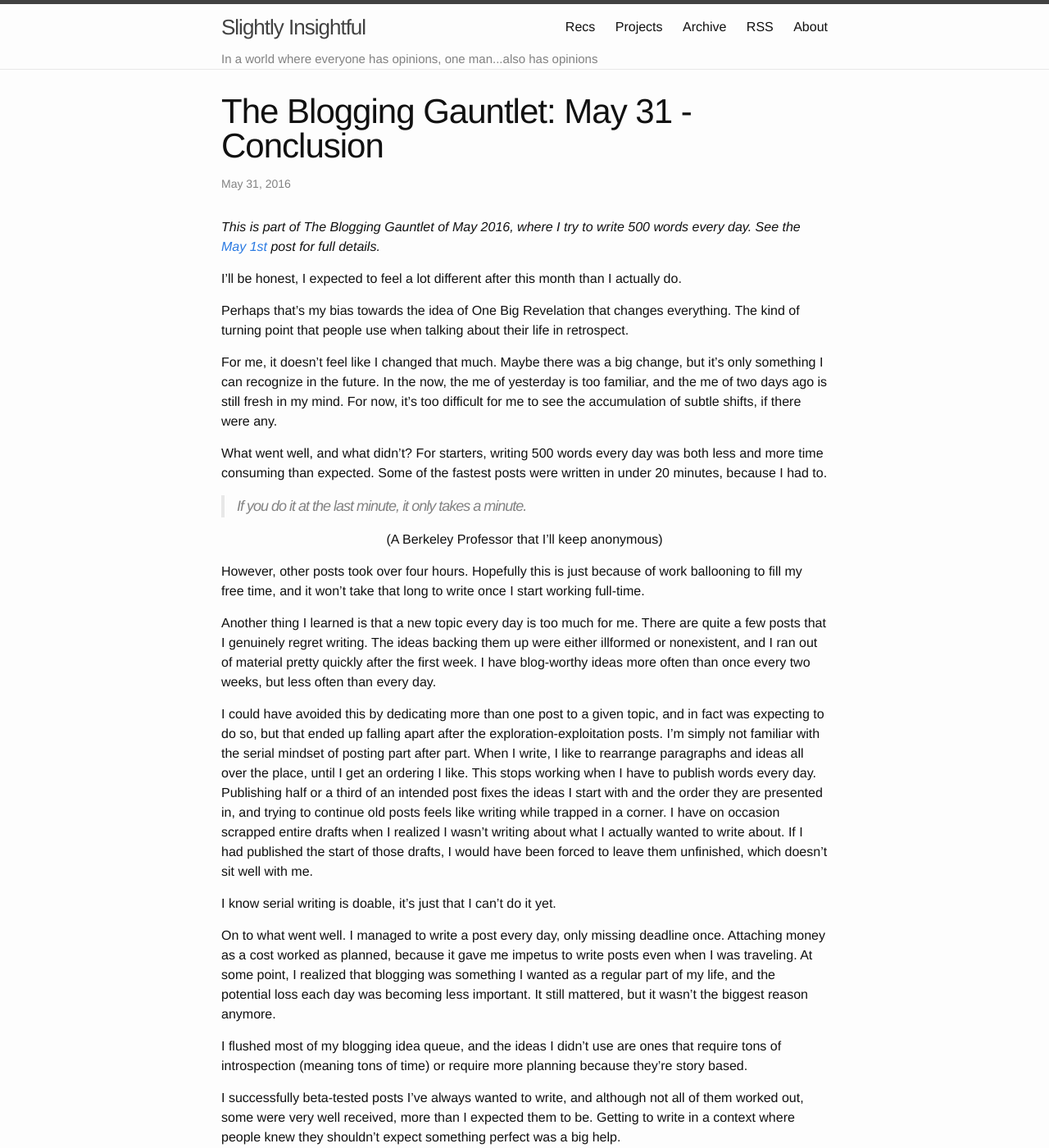
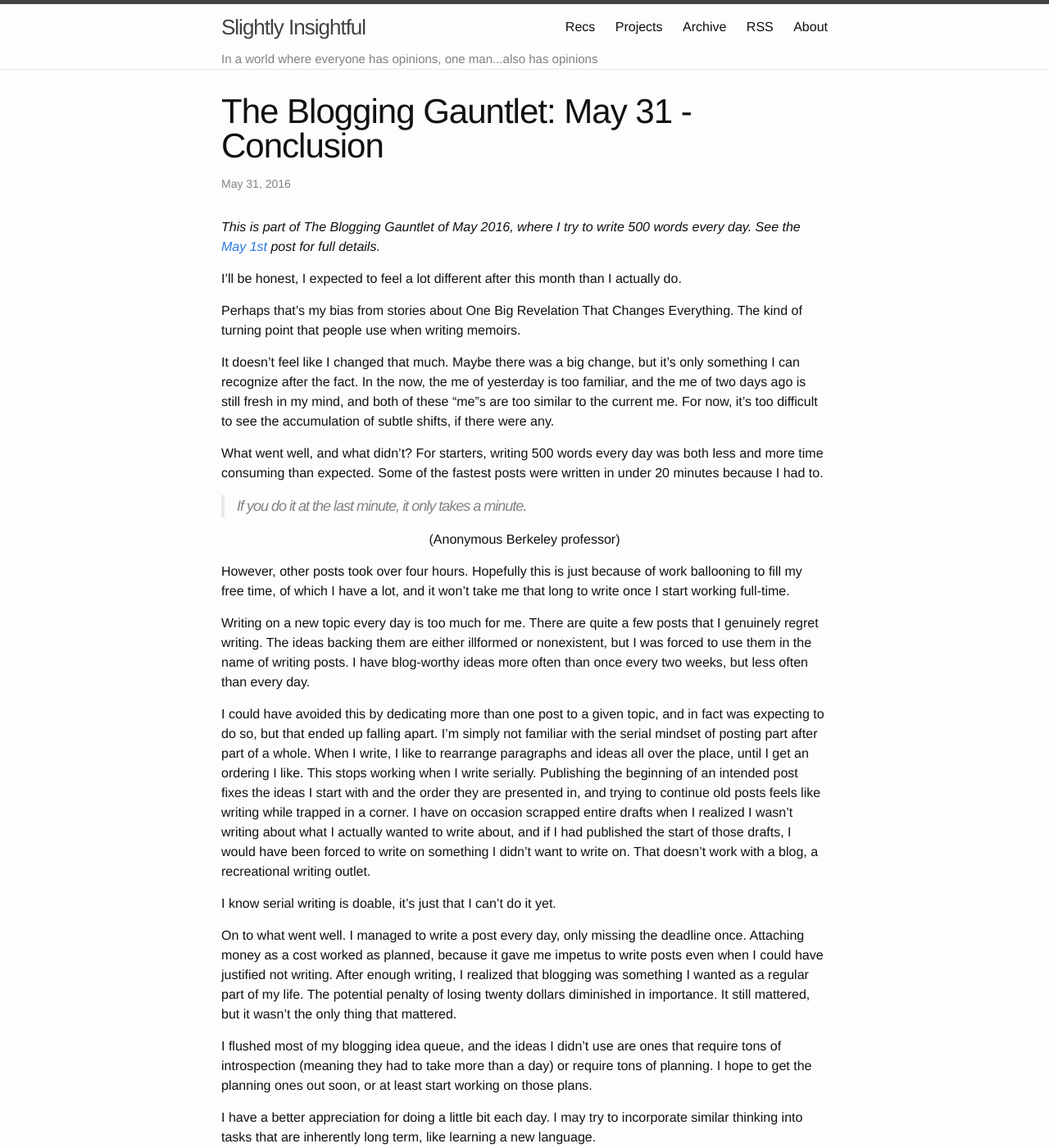
Before and after one commit to alexirpan/alexirpan.github.io, a Jekyll site: the page built from _posts/may2016/2016-05-31-may-31.markdown, in a window 1280 px wide and 1400 px high. Shown: the whole window at 82% size. Built offline with Jekyll 4.4.1, drawn with Linux system fonts in a browser that asks for light colours; some of the changed text lies outside the part shown.

Commit message:
Update 2016-05-31-may-31.markdown
Completed after a last pass and link adding

```diff
--- a/_posts/may2016/2016-05-31-may-31.markdown
+++ b/_posts/may2016/2016-05-31-may-31.markdown
@@ -8,27 +8,34 @@ date: 2016-05-31 17:36:00 - 0700
 
 I'll be honest, I expected to feel a lot different after this month than I actually do.
 
-Perhaps that's my bias towards the idea of One Big Revelation that changes everything. The kind of turning point that people use when talking about their life in retrospect.
+Perhaps that's my bias from stories about One Big Revelation That Changes Everything. The kind of turning point that people use when writing memoirs.
 
-For me, it doesn't feel like I changed that much. Maybe there was a big change, but it's only something I can recognize in the future. In the now, the me of yesterday is too familiar, and the me of two days ago is still fresh in my mind. For now, it's too difficult for me to see the accumulation of subtle shifts, if there were any.
+It doesn't feel like I changed that much. Maybe there was a big change, but it's only something I can recognize after the fact. In the now, the me of yesterday is too familiar, and the me of two days ago is still fresh in my mind, and both of these "me"s are too similar to the current me. For now, it's too difficult to see the accumulation of subtle shifts, if there were any.
 
-What went well, and what didn't? For starters, writing 500 words every day was both less and more time consuming than expected. Some of the fastest posts were written in under 20 minutes, because I had to.
+What went well, and what didn't? For starters, writing 500 words every day was both less and more time consuming than expected. Some of the fastest posts were written in under 20 minutes because I had to.
 
 > If you do it at the last minute, it only takes a minute.
 
-(A Berkeley Professor that I'll keep anonymous)
+(Anonymous Berkeley professor)
 {: .centered }
 
-However, other posts took over four hours. Hopefully this is just because of work ballooning to fill my free time, and it won't take that long to write once I start working full-time.
+However, other posts took over four hours. Hopefully this is just because of work ballooning to fill my free time, of which I have a lot, and it won't take me that long to write once I start working full-time.
 
-Another thing I learned is that a new topic every day is too much for me. There are quite a few posts that I genuinely regret writing. The ideas backing them up were either illformed or nonexistent, and I ran out of material pretty quickly after the first week. I have blog-worthy ideas more often than once every two weeks, but less often than every day.
+Writing on a new topic every day is too much for me. There are quite a few posts that I genuinely regret writing. The ideas backing them are either illformed or nonexistent, but I was forced to use them in the name of writing posts.
+I have blog-worthy ideas more often than once every two weeks, but less often than every day.
 
-I could have avoided this by dedicating more than one post to a given topic, and in fact was expecting to do so, but that ended up falling apart after the exploration-exploitation posts. I'm simply not familiar with the serial mindset of posting part after part. When I write, I like to rearrange paragraphs and ideas all over the place, until I get an ordering I like. This stops working when I have to publish words every day. Publishing half or a third of an intended post fixes the ideas I start with and the order they are presented in, and trying to continue old posts feels like writing while trapped in a corner. I have on occasion scrapped entire drafts when I realized I wasn't writing about what I actually wanted to write about. If I had published the start of those drafts, I would have been forced to leave them unfinished, which doesn't sit well with me.
+I could have avoided this by dedicating more than one post to a given topic, and in fact was expecting to do so, but that ended up falling apart. I'm simply not familiar with the serial mindset of posting part after part of a whole. When I write, I like to rearrange paragraphs and ideas all over the place, until I get an ordering I like. This stops working when I write serially. Publishing the beginning of an intended post fixes the ideas I start with and the order they are presented in, and trying to continue old posts feels like writing while trapped in a corner. I have on occasion scrapped entire drafts when I realized I wasn't writing about what I actually wanted to write about, and if I had published the start of those drafts, I would have been forced to write on something I didn't want to write on. That doesn't work with a blog, a recreational writing outlet.
 
 I know serial writing is doable, it's just that I can't do it yet.
 
-On to what went well. I managed to write a post every day, only missing deadline once. Attaching money as a cost worked as planned, because it gave me impetus to write posts even when I was traveling. At some point, I realized that blogging was something I wanted as a regular part of my life, and the potential loss each day was becoming less important. It still mattered, but it wasn't the biggest reason anymore.
+On to what went well. I managed to write a post every day, only missing the deadline once. Attaching money as a cost worked as planned, because it gave me impetus to write posts even when I could have justified not writing. After enough writing, I realized that blogging was something I wanted as a regular part of my life. The potential penalty of losing twenty dollars diminished in importance. It still mattered, but it wasn't the only thing that mattered.
 
-I flushed most of my blogging idea queue, and the ideas I didn't use are ones that require tons of introspection (meaning tons of time) or require more planning because they're story based.
+I flushed most of my blogging idea queue, and the ideas I didn't use are ones that require tons of introspection (meaning they had to take more than a day) or require tons of planning. I hope to get the planning ones out soon, or at least start working on those plans.
+
+I have a better appreciation for doing a little bit each day. I may try to incorporate similar thinking into tasks that are inherently long term, like learning a new language.
 
 I successfully beta-tested posts I've always wanted to write, and although not all of them worked out, some were very well received, more than I expected them to be. Getting to write in a context where people knew they shouldn't expect something perfect was a big help.
+
+And finally, that's where you, the reader, come in. This has been a journey for me, but I don't have a lot of feedback on how this went. I'd appreciate it if you could fill out a quick survey, linked here.
+
+Next steps: going to stop blogging for about a week, then start planning some longer posts and/or rewriting posts from this month that I liked. I'm thinking about setting up an update schedule, albeit a less ambitious one, but need time to think about the details. In either case - stay tuned.
```
